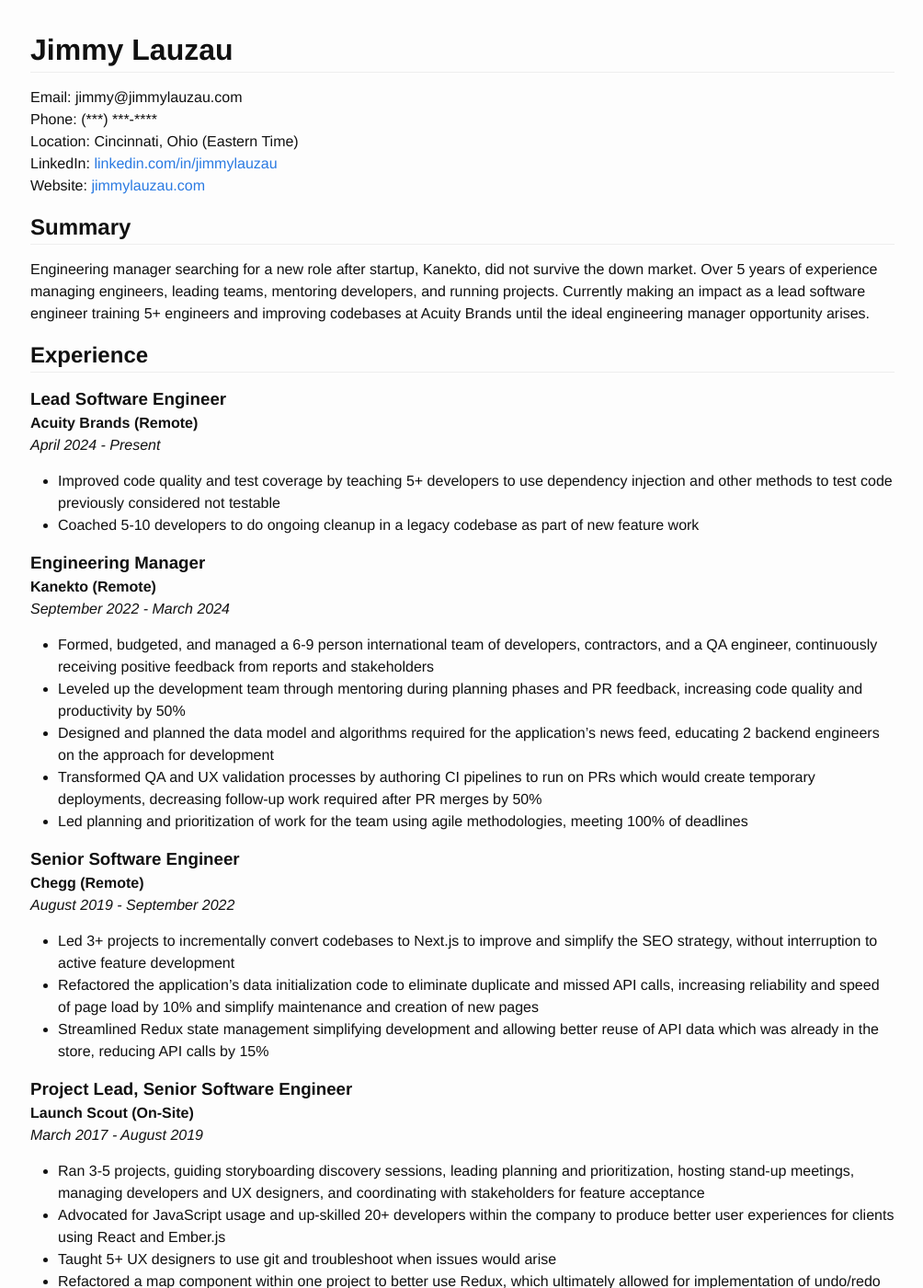
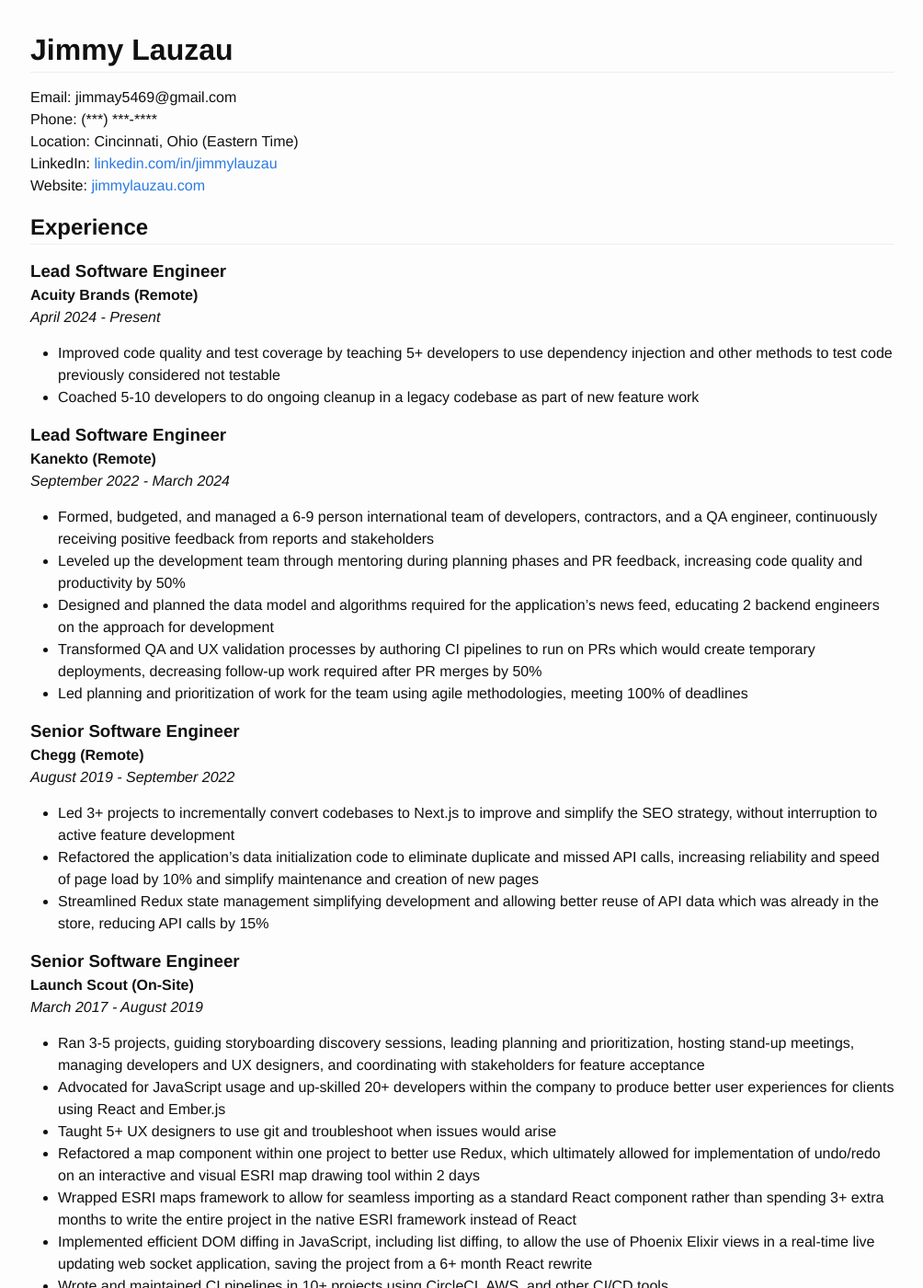
Before and after one commit to jimmay5469/jimmay5469.github.io, a Jekyll site: the page built from resume.md, in a window 1280 px wide and 1400 px high. Shown: the whole window at 92% size, without its empty margins (137-1141 px from the left). Built offline with Jekyll 4.4.1, drawn with Linux system fonts in a browser that asks for light colours.

Commit message:
Resume cleanup

```diff
--- a/_includes/resume.md
+++ b/_includes/resume.md
@@ -1,17 +1,11 @@
 Jimmy Lauzau
 ============
 
-Email: jimmy@jimmylauzau.com
+Email: jimmay5469@gmail.com
 Phone: (\*\*\*) \*\*\*-\*\*\*\*
 Location: Cincinnati, Ohio (Eastern Time)
 LinkedIn: [linkedin.com/in/jimmylauzau](https://www.linkedin.com/in/jimmylauzau/)
 Website: [jimmylauzau.com](http://www.jimmylauzau.com/)
-
-
-Summary
--------
-
-Engineering manager searching for a new role after startup, Kanekto, did not survive the down market. Over 5 years of experience managing engineers, leading teams, mentoring developers, and running projects. Currently making an impact as a lead software engineer training 5+ engineers and improving codebases at Acuity Brands until the ideal engineering manager opportunity arises.
 
 
 Experience
@@ -24,7 +18,7 @@
 - Improved code quality and test coverage by teaching 5+ developers to use dependency injection and other methods to test code previously considered not testable
 - Coached 5-10 developers to do ongoing cleanup in a legacy codebase as part of new feature work
 
-### Engineering Manager
+### Lead Software Engineer
 #### Kanekto (Remote)
 _September 2022 - March 2024_
 
@@ -42,7 +36,7 @@
 - Refactored the application's data initialization code to eliminate duplicate and missed API calls, increasing reliability and speed of page load by 10% and simplify maintenance and creation of new pages
 - Streamlined Redux state management simplifying development and allowing better reuse of API data which was already in the store, reducing API calls by 15%
 
-### Project Lead, Senior Software Engineer
+### Senior Software Engineer
 #### Launch Scout (On-Site)
 _March 2017 - August 2019_
 
```
